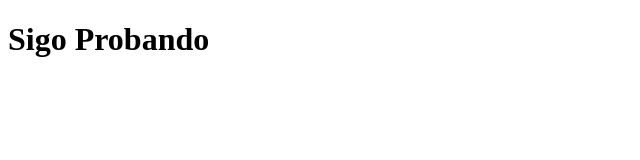
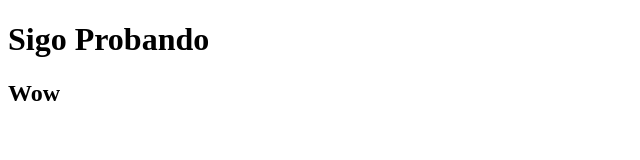
Before and after one commit to JorgeRamosS/tTest, a plain HTML site: page index.html in a window 1280 px wide. Shown: the full height of the page, 0-640 px from the left. Drawn offline with Linux system fonts and the light colour scheme.

Commit message:
otra prueba

```diff
--- a/index.html
+++ b/index.html
@@ -10,6 +10,7 @@
   <body>
     <header class="header">
       <h1 class="header__titulo">Sigo Probando</h1>
+      <h2 class="header__subtitle">Wow</h2>
     </header>
     <script src="assets/js/main.js"></script>
   </body>
```
